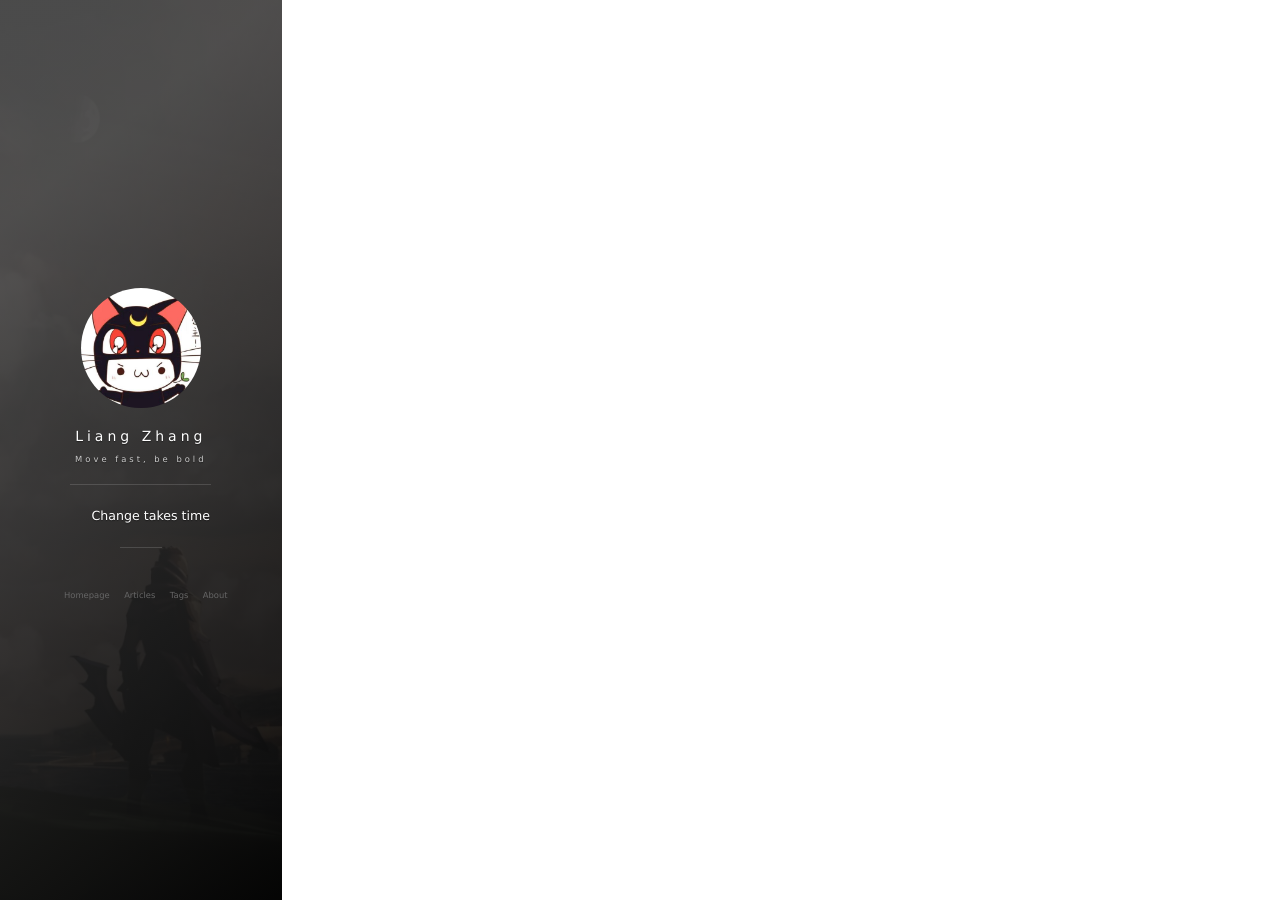
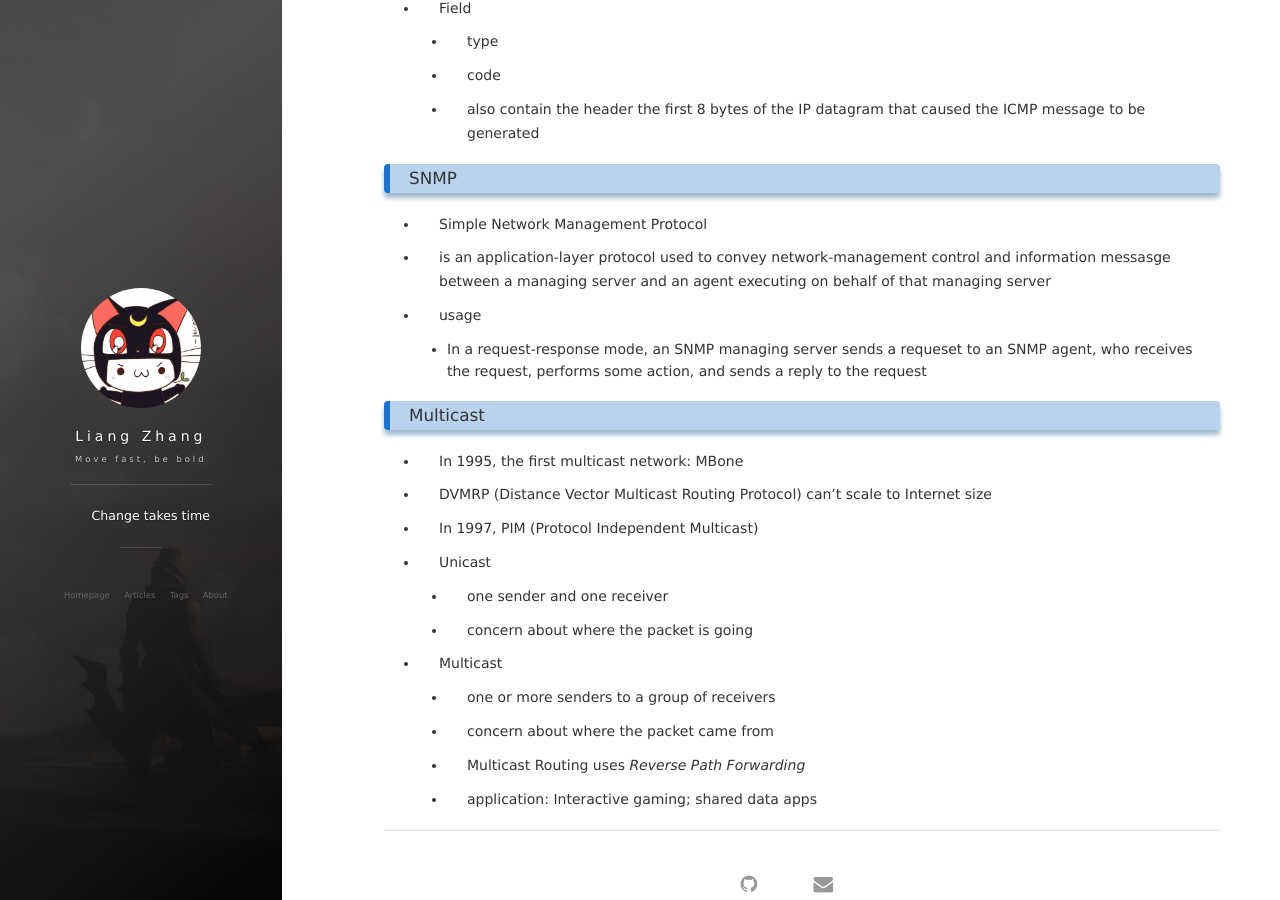
Before and after one commit to johnbryant/blog, a Jekyll site: the page built from _posts/2018-12-01-network_exam2_review.md, in a window 1280 px wide and 900 px high, scrolled down 12256 px. Built offline with Jekyll 4.4.1, drawn with Linux system fonts in a browser that asks for light colours; nearby versions of some CDN libraries; comment, search, counter and statistics services are not loaded; some of the changed text lies outside the part shown.

Commit message:
add contents to network_exam2_review

```diff
--- a/Gemfile
+++ b/Gemfile
@@ -1,5 +1,5 @@
 source 'https://rubygems.org'
-gem 'jekyll'
+gem 'jekyll', ">=3.6.3"
 gem 'redcarpet'
 gem 'jekyll-paginate'
 gem 'jekyll-sitemap'
--- a/_posts/2018-12-01-network_exam2_review.md
+++ b/_posts/2018-12-01-network_exam2_review.md
@@ -70,6 +72,36 @@
 
   -  it finds the longest matching entry in the table and forwards the packet to the link interface associated
     with the longest prefix match
+
+#### Switching
+
+- Through the switching fabric, the packets are switched from an input port to an output port
+
+- switching can be accomplished by several ways:
+
+  - via memory
+
+    - simplest
+
+    - uder direct control of CPU
+
+  - via bus
+
+    - use shared bus
+
+    - routing processor not used
+
+    - protential blocking
+
+  - via corssbar (interconnection)
+
+    - higher BW possible (no blocking)
+
+    - more expensive
+
+#### Output port processing
+
+![output_port_processing](/blog/images/posts/2018-12-01-network_exam2_review/output_port_processing.png)
 
 
 
@@ -138,6 +170,8 @@
 
 ### IPv6
 
+![IPv6_data_format](/blog/images/posts/2018-12-01-network_exam2_review/IPv6_data_format.png)
+
 - have this new:
 
   - Expanded addresseing capability: from 32 to 128 bits
@@ -170,7 +204,7 @@
 
   - for this exam, we mainly use `Ingress port = 1`, `IP Src = 10.1.*.*`, `IP Dst = 10.2.*.*`
 
-![open_flow_match_table](../images/posts/2018-12-01-network_exam2_review/open_flow_match_table.png)
+![open_flow_match_table](/blog/images/posts/2018-12-01-network_exam2_review/open_flow_match_table.png)
 
 - Action
 
@@ -179,8 +213,6 @@
   - Dropping
 
   - Modify-field
-
-
 
 
 
@@ -429,3 +461,29 @@
 - usage
 
   - In a request-response mode, an SNMP managing server sends a requeset to an SNMP agent, who receives the request, performs some action, and sends a reply to the request
+
+
+
+### Multicast
+
+- In 1995, the first multicast network: MBone
+
+- DVMRP (Distance Vector Multicast Routing Protocol) can't scale to Internet size
+
+- In 1997, PIM (Protocol Independent Multicast)
+
+- Unicast
+
+  - one sender and one receiver
+
+  - concern about where the packet is going
+
+- Multicast
+
+  - one or more senders to a group of receivers
+
+  - concern about where the packet came from
+
+  - Multicast Routing uses *Reverse Path Forwarding*
+
+  - application: Interactive gaming; shared data apps
```
Also changed, not shown: other parts of _posts/2018-12-01-network_exam2_review.md (+2 -0 lines), images/posts/2018-12-01-network_exam2_review/IPv6_data_format.png (added), images/posts/2018-12-01-network_exam2_review/input_port_porcessing.png (added), images/posts/2018-12-01-network_exam2_review/output_port_processing.png (added).
